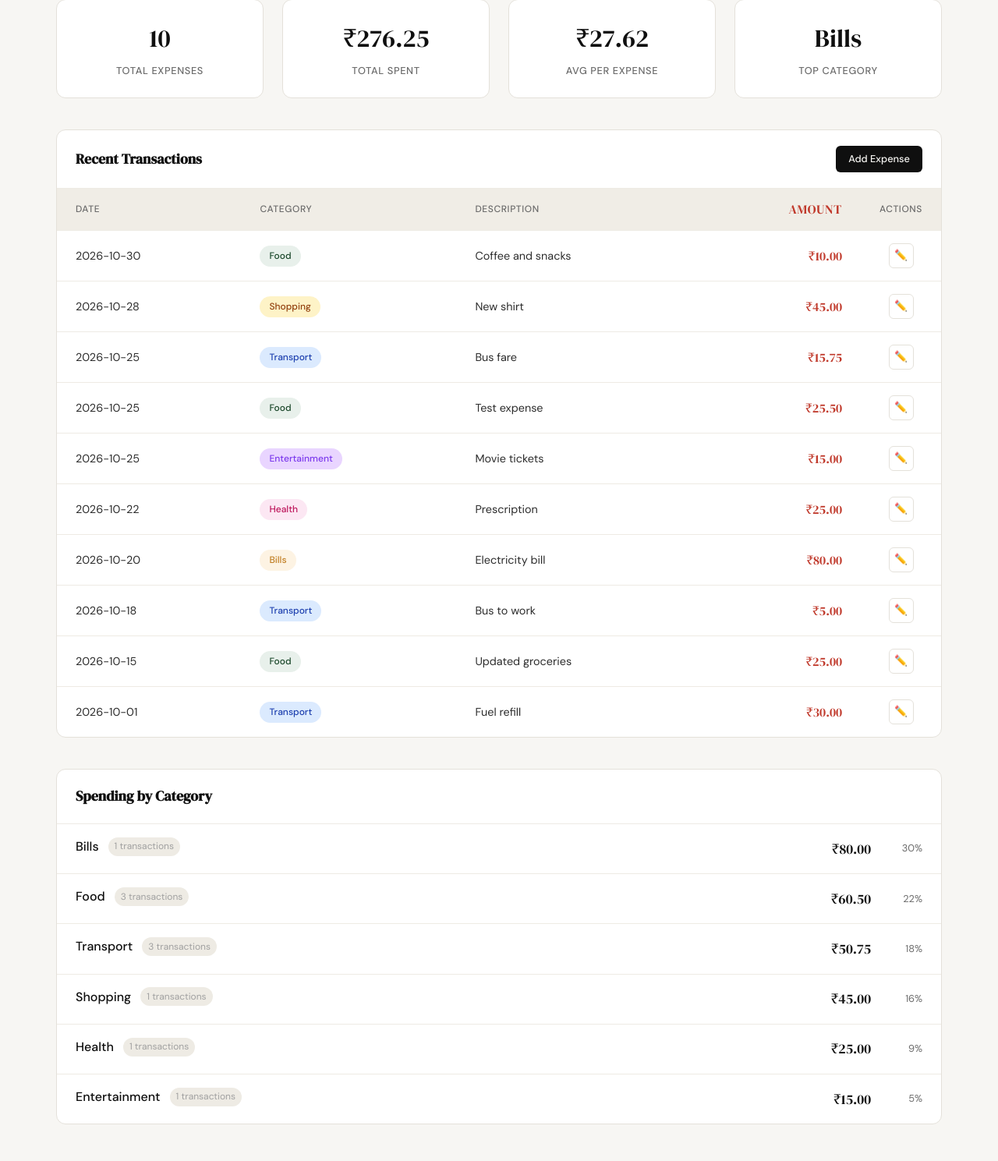
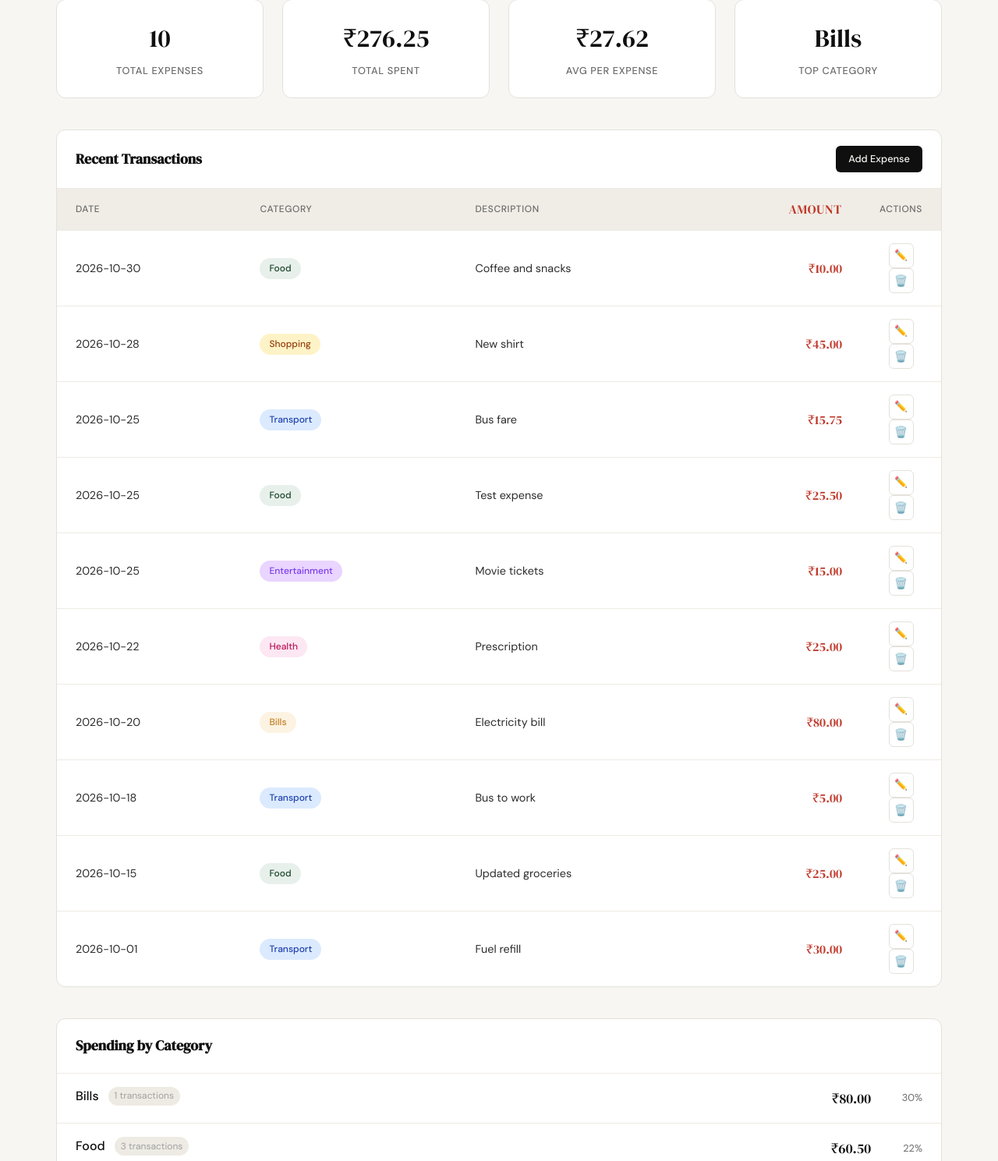
Before and after one commit to Necron02/spendly, a Flask app: page /profile in a window 1280 px wide. Shown: the part 635-2124 px from the top of the page at 78% size. Run offline with Flask 3, Linux system fonts and the light colour scheme; a user stored in the database is signed in; data comes from the database, SQL or seed files in the repository.

Commit message:
feat: add delete expense button with confirmation dialog

```diff
--- a/app.py
+++ b/app.py
@@ -1,7 +1,7 @@
 from flask import Flask, render_template, request, redirect, url_for, flash, session, abort
 from werkzeug.security import generate_password_hash, check_password_hash
 from database.db import get_db, init_db, seed_db, create_user, get_user_by_email, get_user_by_id
-from database.queries import get_user_by_id as get_user_profile, get_summary_stats, get_recent_transactions, get_category_breakdown, add_expense as add_expense_db, get_expense_by_id, update_expense
+from database.queries import get_user_by_id as get_user_profile, get_summary_stats, get_recent_transactions, get_category_breakdown, add_expense as add_expense_db, get_expense_by_id, update_expense, delete_expense as delete_expense_db
 from datetime import datetime, timedelta, date
 
 app = Flask(__name__)
@@ -361,9 +361,29 @@
     return redirect(url_for("profile"))
 
 
-@app.route("/expenses/<int:id>/delete")
+@app.route("/expenses/<int:id>/delete", methods=["POST"])
 def delete_expense(id):
-    return "Delete expense — coming in Step 9"
+    # Auth guard
+    if not session.get("user_id"):
+        flash("Please sign in to delete an expense", "error")
+        return redirect(url_for("login"))
+
+    user_id = session["user_id"]
+
+    # Fetch expense (with ownership check)
+    expense = get_expense_by_id(user_id, id)
+    if not expense:
+        abort(404)
+
+    # Delete the expense
+    success = delete_expense_db(user_id, id)
+
+    if not success:
+        flash("Failed to delete expense. Please try again.", "error")
+        return redirect(url_for("profile"))
+
+    flash("Expense deleted successfully", "success")
+    return redirect(url_for("profile"))
 
 
 if __name__ == "__main__":
--- a/database/queries.py
+++ b/database/queries.py
@@ -213,3 +213,24 @@
         return False
     finally:
         conn.close()
+
+
+def delete_expense(user_id: int, expense_id: int) -> bool:
+    """Delete an expense record.
+
+    Returns True on success, False if expense doesn't belong to user or not found.
+    """
+    conn = get_db()
+    cursor = conn.cursor()
+
+    try:
+        cursor.execute(
+            "DELETE FROM expenses WHERE id = ? AND user_id = ?",
+            (expense_id, user_id)
+        )
+        conn.commit()
+        return cursor.rowcount > 0
+    except sqlite3.Error:
+        return False
+    finally:
+        conn.close()
--- a/static/css/style.css
+++ b/static/css/style.css
@@ -957,6 +957,27 @@
     color: var(--accent);
 }
 
+.btn-delete {
+    display: inline-flex;
+    align-items: center;
+    justify-content: center;
+    width: 32px;
+    height: 32px;
+    border-radius: var(--radius-sm);
+    background: transparent;
+    border: 1px solid var(--border);
+    color: var(--danger);
+    font-size: 0.85rem;
+    cursor: pointer;
+    transition: all 0.2s;
+}
+
+.btn-delete:hover {
+    background: var(--danger-light);
+    border-color: var(--danger);
+    color: var(--danger);
+}
+
 .transactions-table .category-badge {
     display: inline-block;
     padding: 0.25rem 0.75rem;
--- a/templates/profile.html
+++ b/templates/profile.html
@@ -124,6 +124,10 @@
                     <td class="amount">₹{{ "{:,.2f}".format(txn.amount) }}</td>
                     <td class="actions-cell">
                         <a href="{{ url_for('edit_expense', id=txn.id) }}" class="btn-icon" title="Edit">✏️</a>
+                        <form method="POST" action="{{ url_for('delete_expense', id=txn.id) }}" style="display:inline"
+                              onsubmit="return confirm('Delete this expense?')">
+                            <button type="submit" class="btn-delete" title="Delete">🗑️</button>
+                        </form>
                     </td>
                 </tr>
                 {% endfor %}
```
